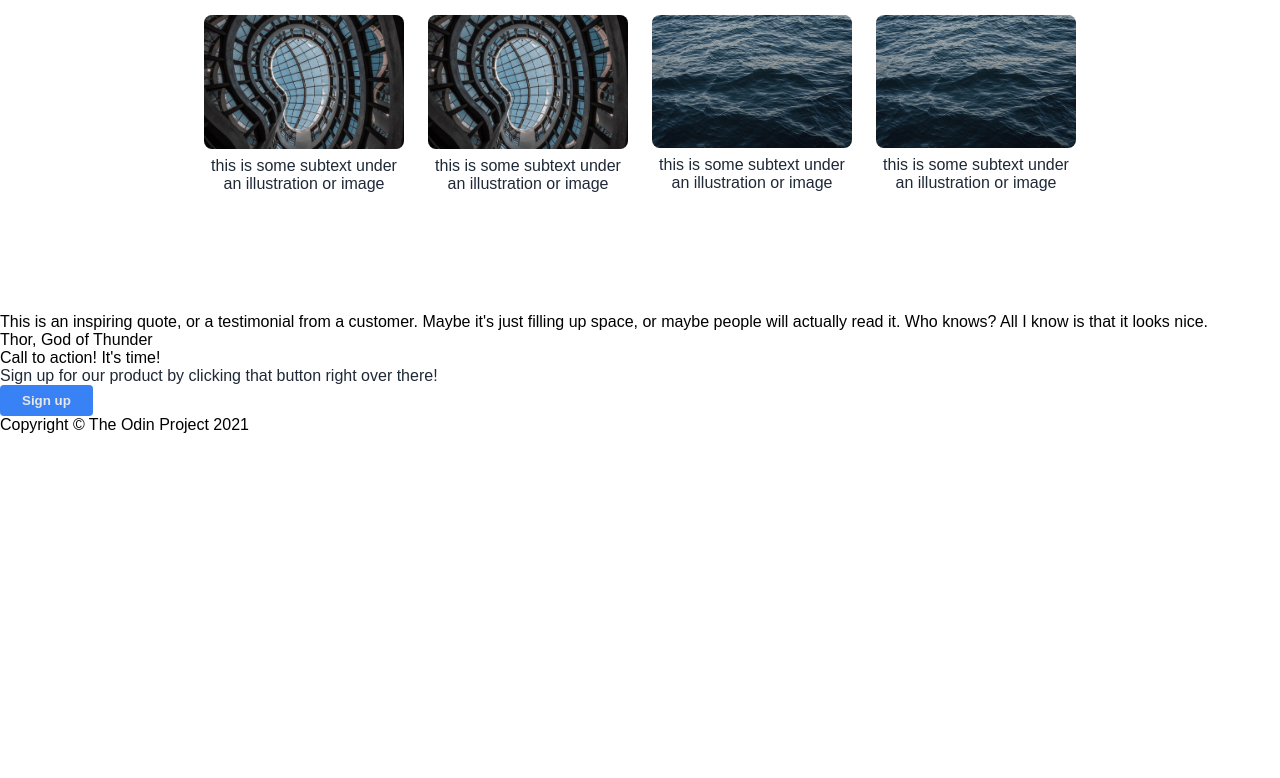
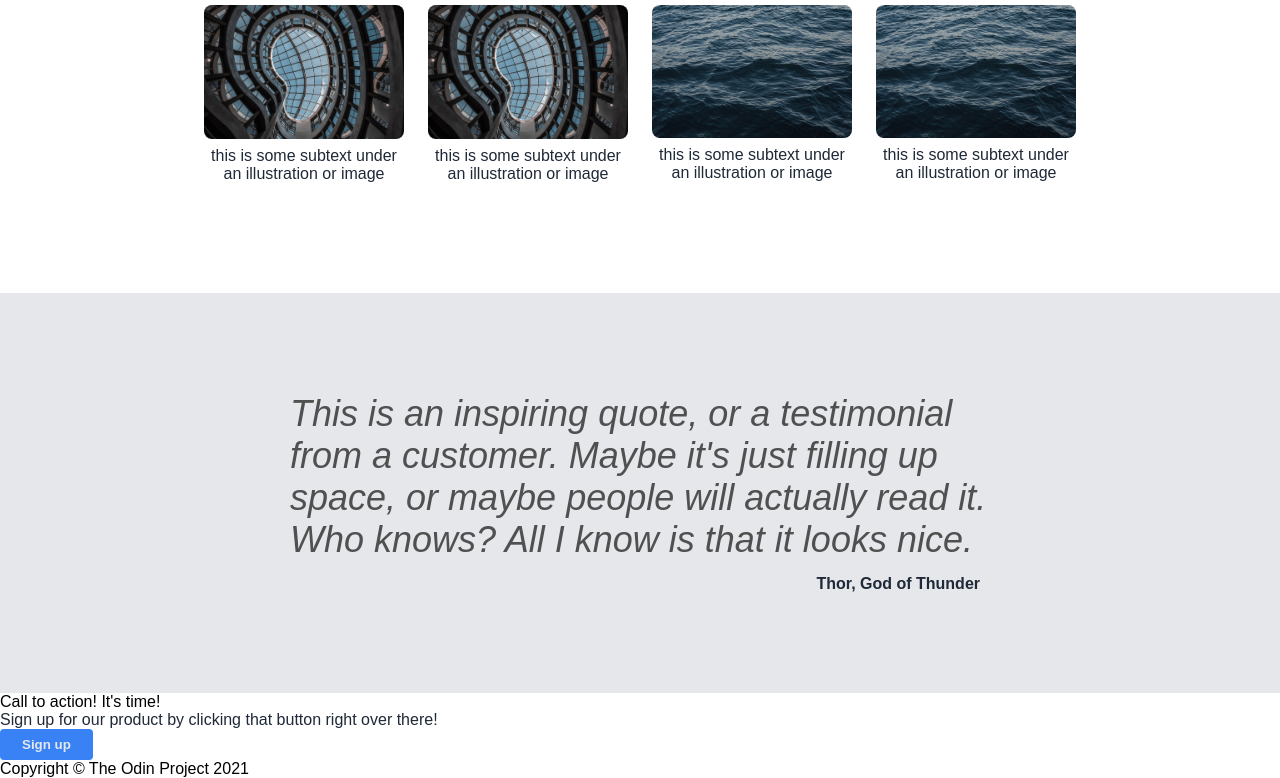
Before and after one commit to jpro13/odin-landing-page, a plain HTML site: page index.html in a window 1280 px wide. Shown: the part 665-1443 px from the top of the page. Before the commit the page ends 1099 px from the top, so only its background shows below. Drawn offline with Linux system fonts and the light colour scheme.

Commit message:
Add css to quote section

```diff
--- a/styles.css
+++ b/styles.css
@@ -32,7 +32,7 @@ a {
     display: flex;
     justify-content: center;
     align-items: center;
-    padding-bottom: 120px;
+    padding-bottom: 110px;
 }
 
 .intro {
@@ -101,3 +101,28 @@ button {
     border-radius: 8px;
     margin-bottom: 4px;
 }
+
+.quote {
+    display: flex;
+    flex-direction: column;
+    align-items: center;
+    padding: 100px 150px;
+    background-color: #e5e7eb;
+}
+
+.quote-text {
+    font-size: 36px;
+    font-weight: 100;
+    font-style: italic;
+    color: #505050;
+    width: 700px;
+    margin-bottom: 14px;
+}
+
+.quote-author {
+    font-weight: bold;
+    color: #1F2937;
+    display: flex;
+    justify-content: flex-end;
+    width: 680px;
+}
```
